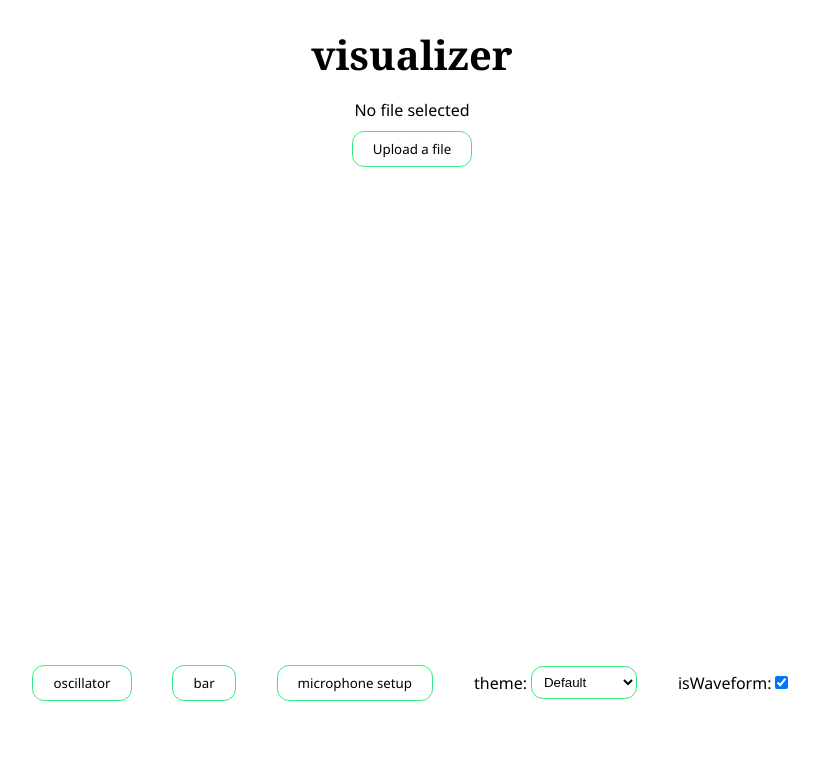
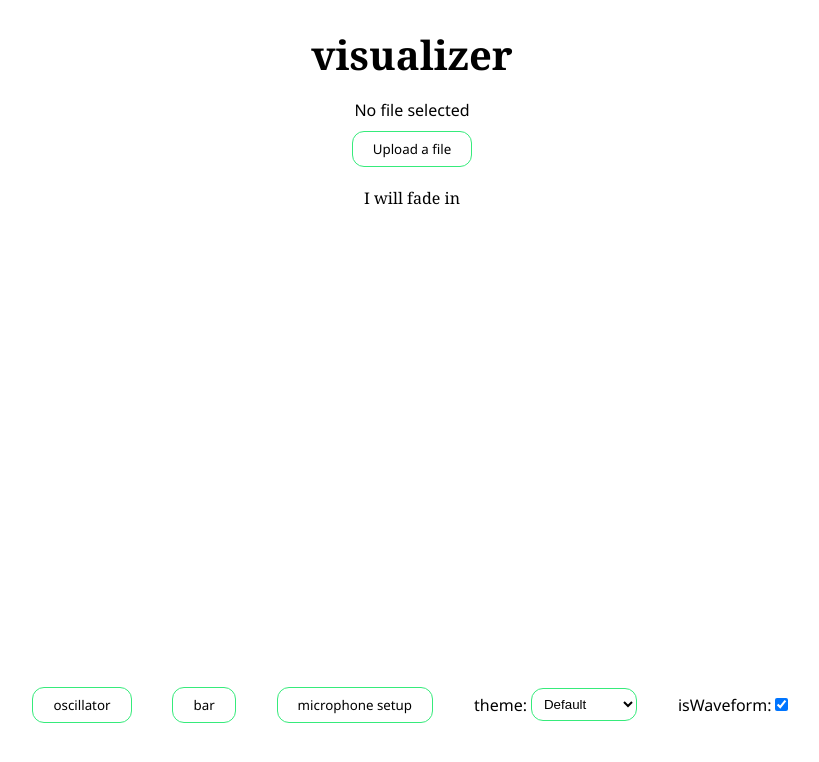
Before and after one commit to michelledang/visualizr, a Next.js app: page / in a window 1280 px wide. Shown: the top 762 px of the page, without its empty margins (228-1047 px from the left). Built offline with nearby package versions, Linux system fonts and the light colour scheme.

Commit message:
try out react-spring

```diff
--- a/package.json
+++ b/package.json
@@ -12,6 +12,7 @@
     "react-dom": "^16.8.0",
     "react-is": "^16.8.0",
     "react-spotify-web-playback": "^0.8.1",
+    "react-spring": "^9.0.0",
     "standardized-audio-context": "^25.1.9",
     "styled-components": "^5.0.0"
   },
--- a/pages/index.tsx
+++ b/pages/index.tsx
@@ -4,6 +4,7 @@ import { AudioContext } from 'standardized-audio-context';
 // import SpotifyPlayer from 'react-spotify-web-playback';
 import { useState } from 'react';
 import THEMES from '../data/themes';
+import {useSpring, animated} from 'react-spring';
 
 export default function Home(props) {
   var audioContext;
@@ -308,6 +309,8 @@ export default function Home(props) {
   //   draw();
   };
 
+  const springTestDivProps = useSpring({opacity: 1, from: {opacity: 0}});
+
   return (
     <Wrapper>
       <Title>visualizer</Title>
@@ -320,6 +323,7 @@ export default function Home(props) {
         </StyledButton>
         <input type="file" ref={hiddenFileInput} name="file" onChange={handleFileUpload} style={{display: 'none'}}/>
       </InputWrapper>
+      <AnimatedSpringTestDiv style={springTestDivProps}>I will fade in</AnimatedSpringTestDiv>
       <StyledCanvas
         id="visualization"
         width={WIDTH}
@@ -419,3 +423,8 @@ const StyledSelect = styled.select`
   border-radius: 12px;
   padding: 7px 8px;
 `;
+
+const AnimatedSpringTestDiv = styled(animated.div)`
+  display: flex;
+  align-self: center;
+`;
```
Also changed, not shown: 1 other file (tests, documents, lock files or other folders).
